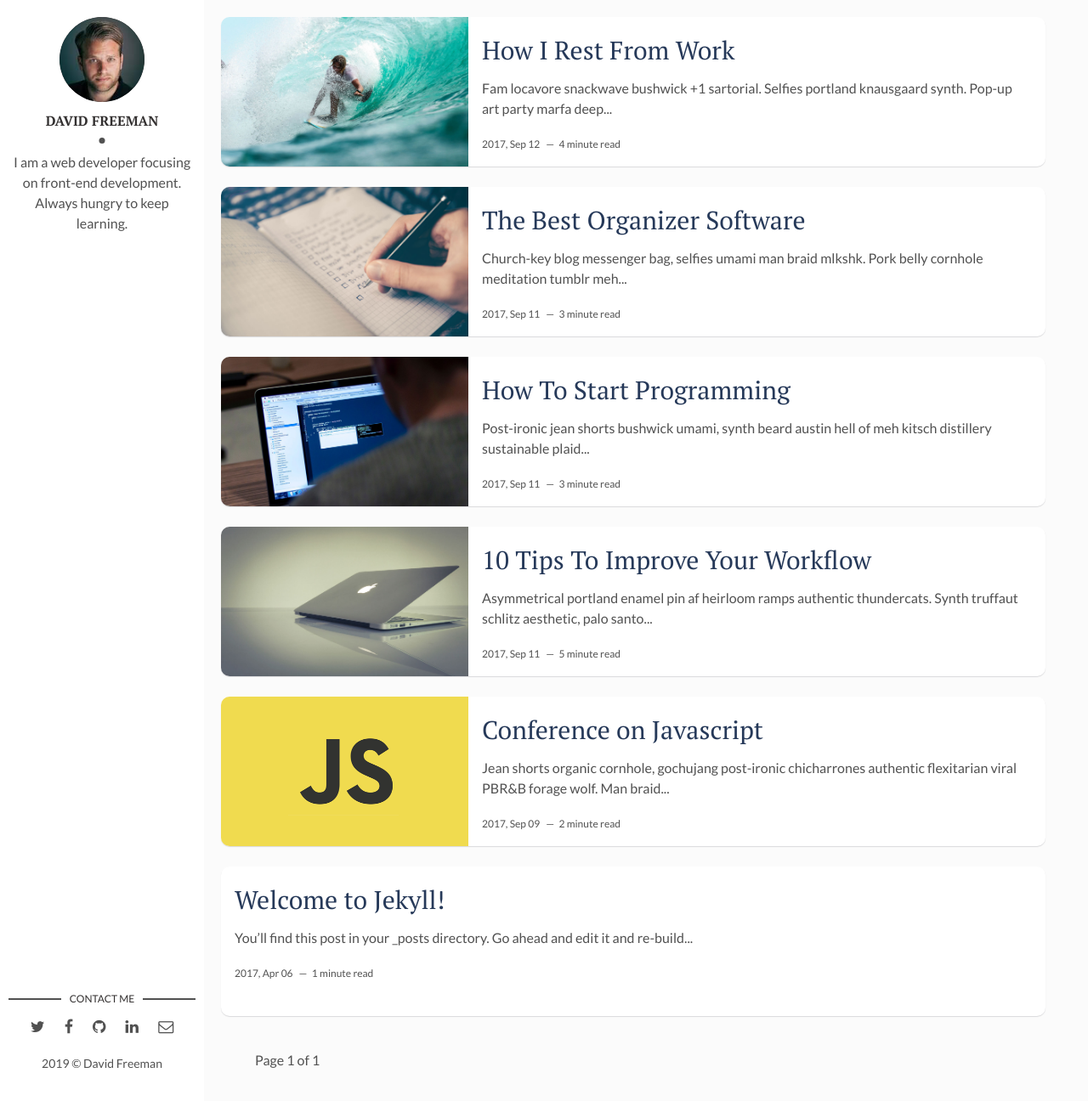
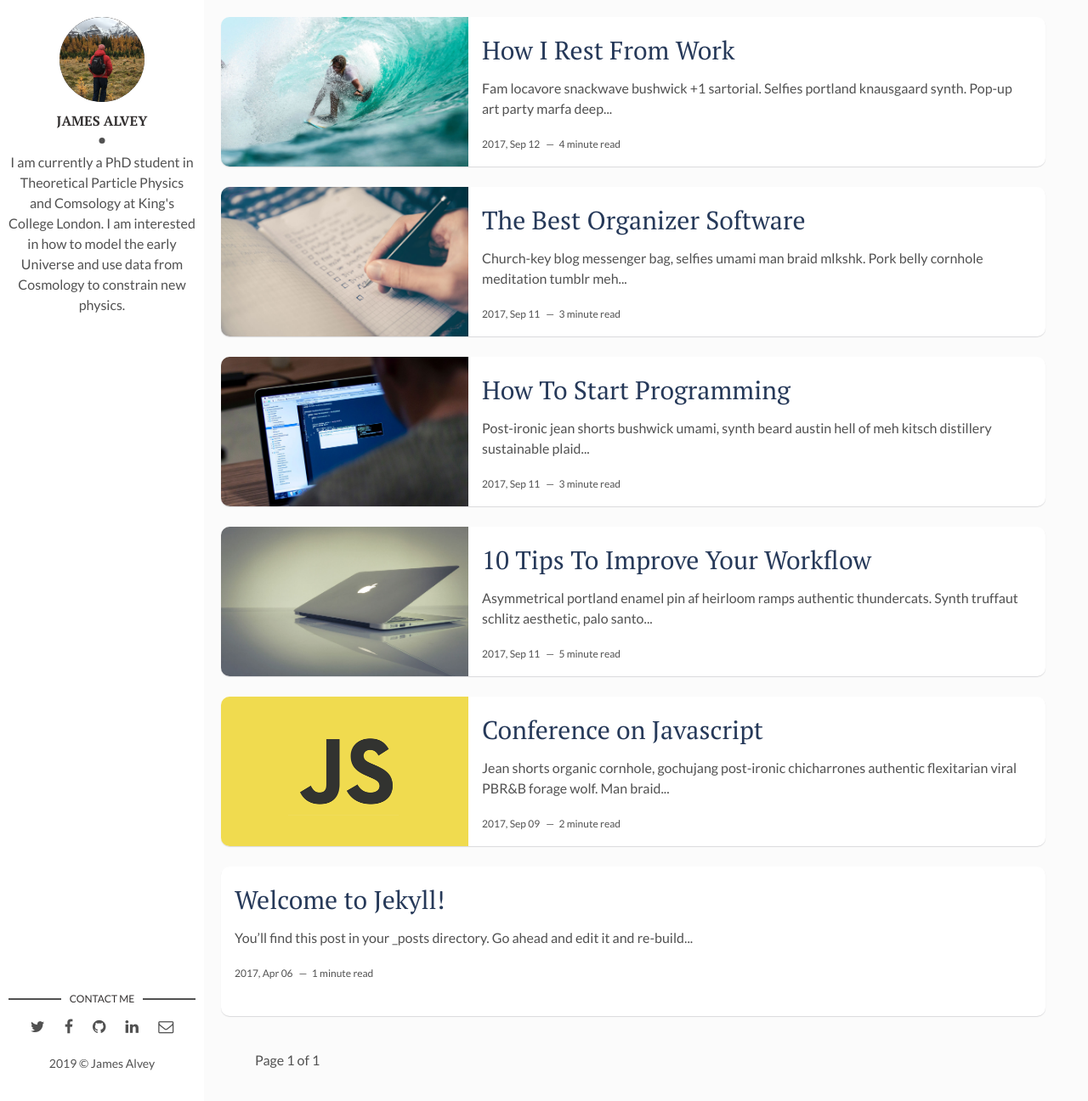
Before and after one commit to james-alvey-42/james-alvey-42.github.io, a Jekyll site: the page built from index.html, in a window 1280 px wide and 1296 px high. Shown: the whole window at 85% size. Built offline with Jekyll 4.4.1, drawn with Linux system fonts in a browser that asks for light colours; the list of posts is cut into pages by our own code.

Commit message:
Modified config.yml

```diff
--- a/_config.yml
+++ b/_config.yml
@@ -1,25 +1,20 @@
-title: Hello, world! I'm David Freeman
+title: James Alvey
 description: > # this means to ignore newlines until "baseurl:"
-  Write an awesome description for your new site here. You can edit this
-  line in _config.yml. It will appear in your document head meta (for
-  Google search results) and in your feed.xml site description.
+  I am currently studying for PhD in Theoretical Physics at King's College London.
 permalink: ':title/'
-baseurl: "/flexible-jekyll" # the subpath of your site, e.g. /blog
+baseurl: "" # the subpath of your site, e.g. /blog
 url: "" # the base hostname & protocol for your site, e.g. http://example.com
 site-twitter: #if your site has a twitter account, enter it here
 
 # Author Settings
-author: David Freeman # add your name
-author-img: david-freeman.jpg # add your photo
-about-author: I am a web developer focusing on front-end development. Always hungry to keep learning. # add description
+author: James Alvey # add your name
+author-img: james-alvey.jpg # add your photo
+about-author: I am currently a PhD student in Theoretical Particle Physics and Comsology at King's College London. I am interested in how to model the early Universe and use data from Cosmology to constrain new physics.  # add description
 social-twitter: # add your Twitter handle
 social-facebook: # add your Facebook handle
-social-github: artemsheludko # add your Github handle
+social-github: james-alvey-42 # add your Github handle
 social-linkedin: # add your Linkedin handle
-social-email: # add your Email address
-
-# Disqus
-discus-identifier: mr-brown # add your discus identifier
+social-email: AlveyJBG@gmail.com # add your Email address
 
 # Tracker
 analytics: # Google Analytics
```
Also changed, not shown: assets/img/david-freeman.jpg (deleted), assets/img/james-alvey.jpg (added).
